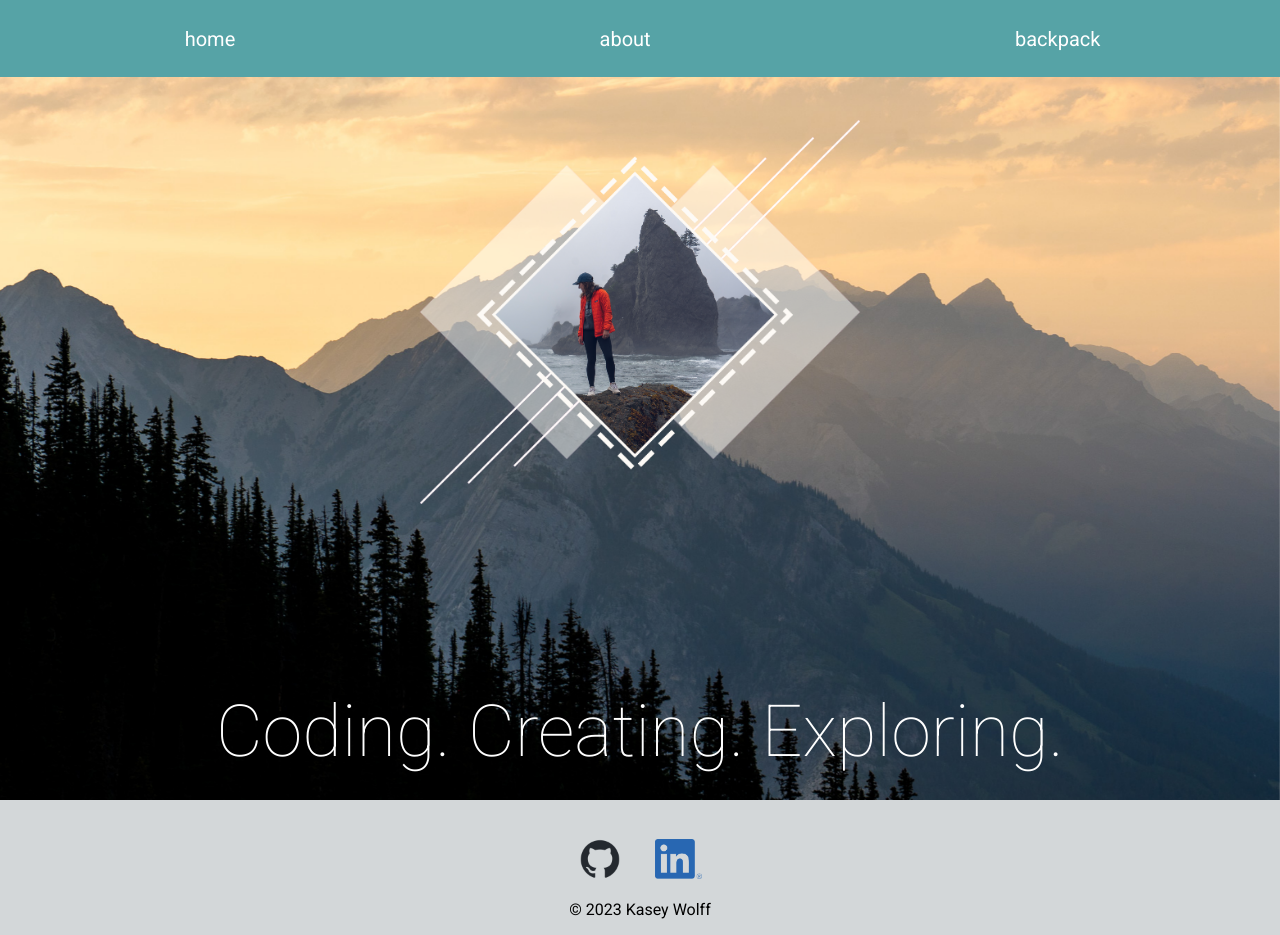
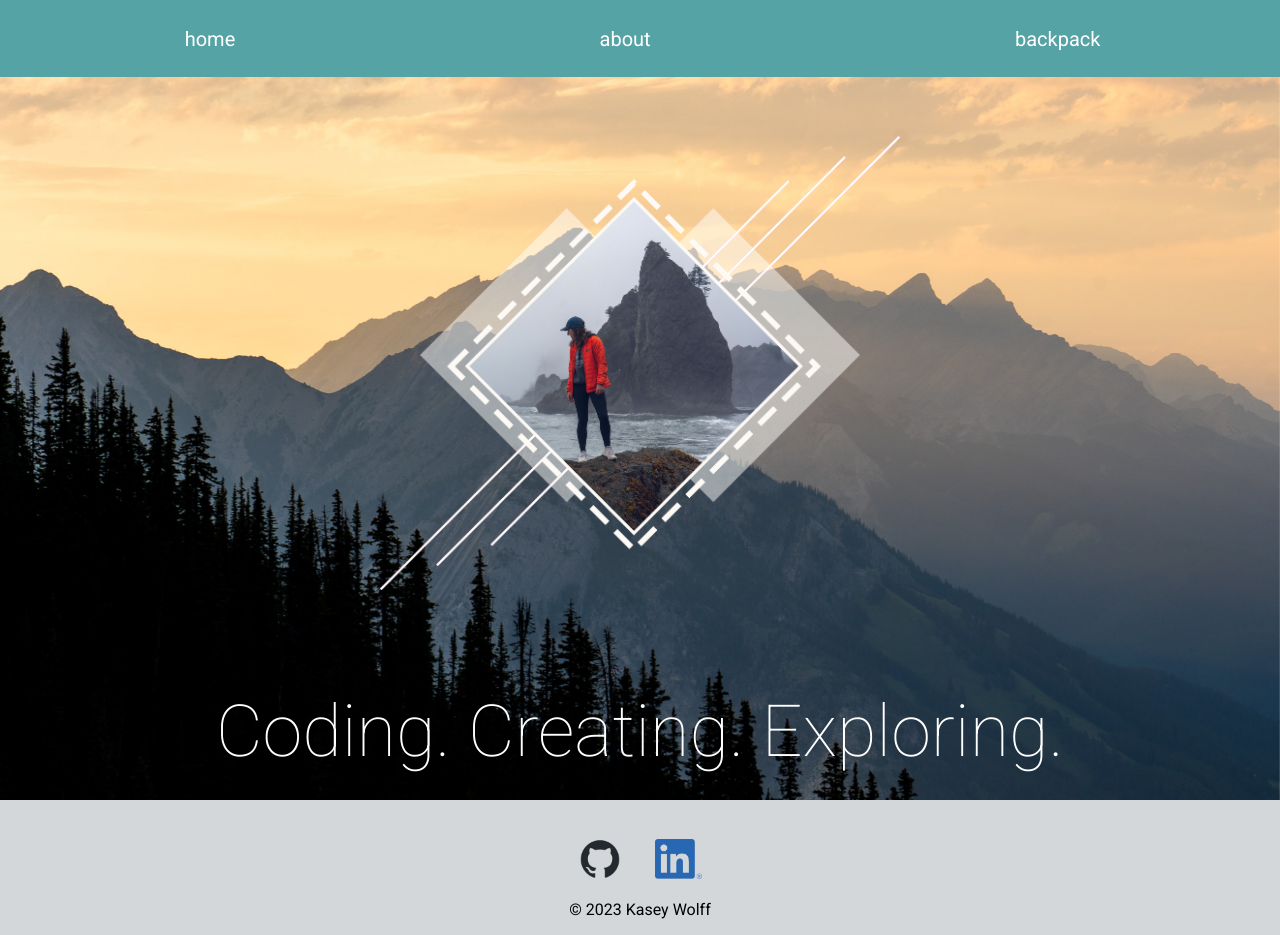
Before and after one commit to kaseywolff/kaseywolff.dev, a React app: page / in a window 1280 px wide. Built offline with nearby package versions, Linux system fonts and the light colour scheme.

Commit message:
main photo tweak, linkedin link

```diff
--- a/client/components/Footer.jsx
+++ b/client/components/Footer.jsx
@@ -9,7 +9,7 @@ function Footer() {
     <div className='footer'>
       <div id='connect-box'>
         <a className='connect-a' target='_blank' href='https://github.com/kaseywolff'><img src={github} className='connect-logo' /></a>
-        <a className='connect-a' target='_blank' href='https://linkedin.com/kaseywolff'><img src={linkedin} className='connect-logo' /></a>
+        <a className='connect-a' target='_blank' href='https://linkedin.com/in/kaseywolff'><img src={linkedin} className='connect-logo' /></a>
       </div>
       <p id='copyright'>© 2023 Kasey Wolff</p>
     </div>
--- a/client/styles/home.scss
+++ b/client/styles/home.scss
@@ -34,7 +34,7 @@
 
 #geoGroup {
   display: grid;
-  // max-height: 80vh;
+  max-height: 80vh;
   min-width: 375px;
   max-width: 600px;
   width: 100%;
@@ -48,9 +48,9 @@
   grid-row: 1;
   z-index: 1;
   width: 97%;
-  max-width: 55vh;
-  // max-height: 40%;
-  padding-top: 15vh;
+  max-width: 65vh;
+  max-height: 65vh;
+  padding-top: 17vh;
 };
 
 #overlays {
```
Also changed, not shown: 1 other file (tests, documents, lock files or other folders).
